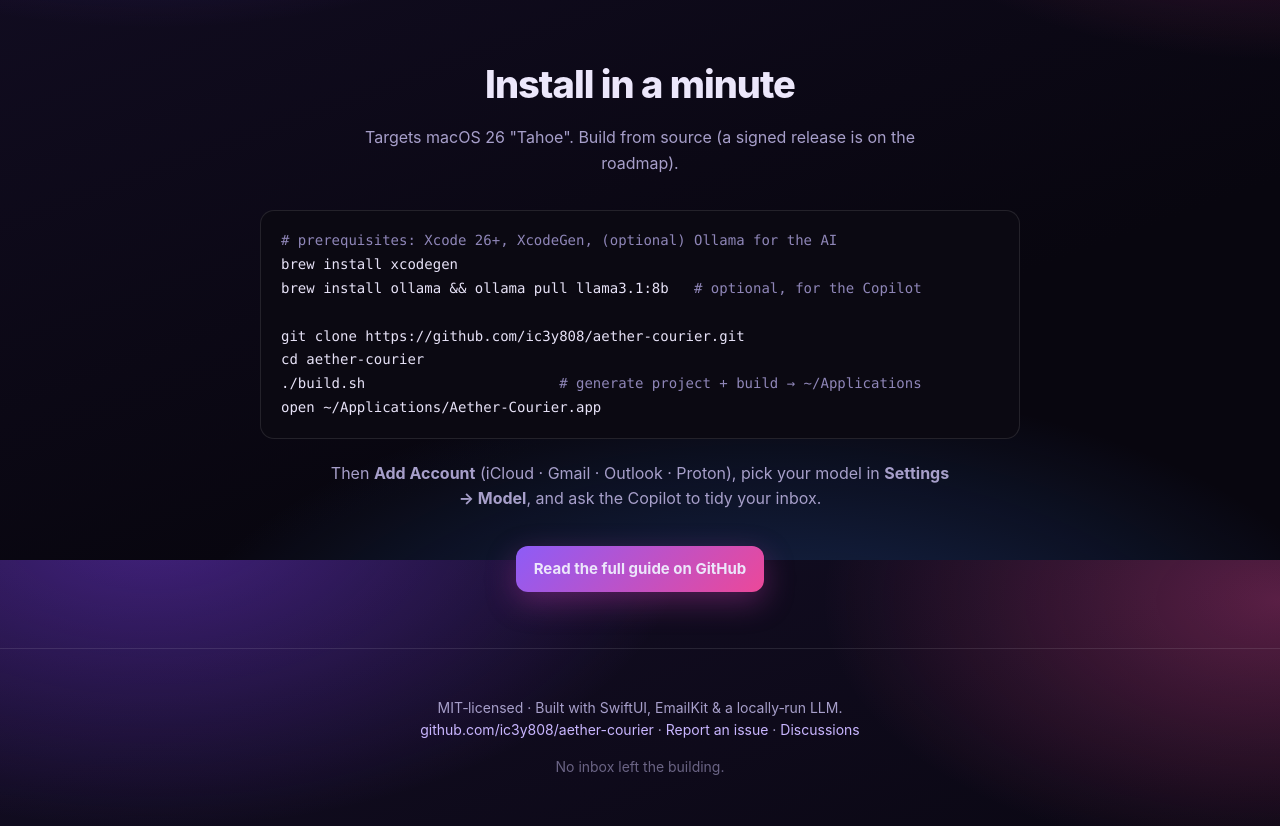
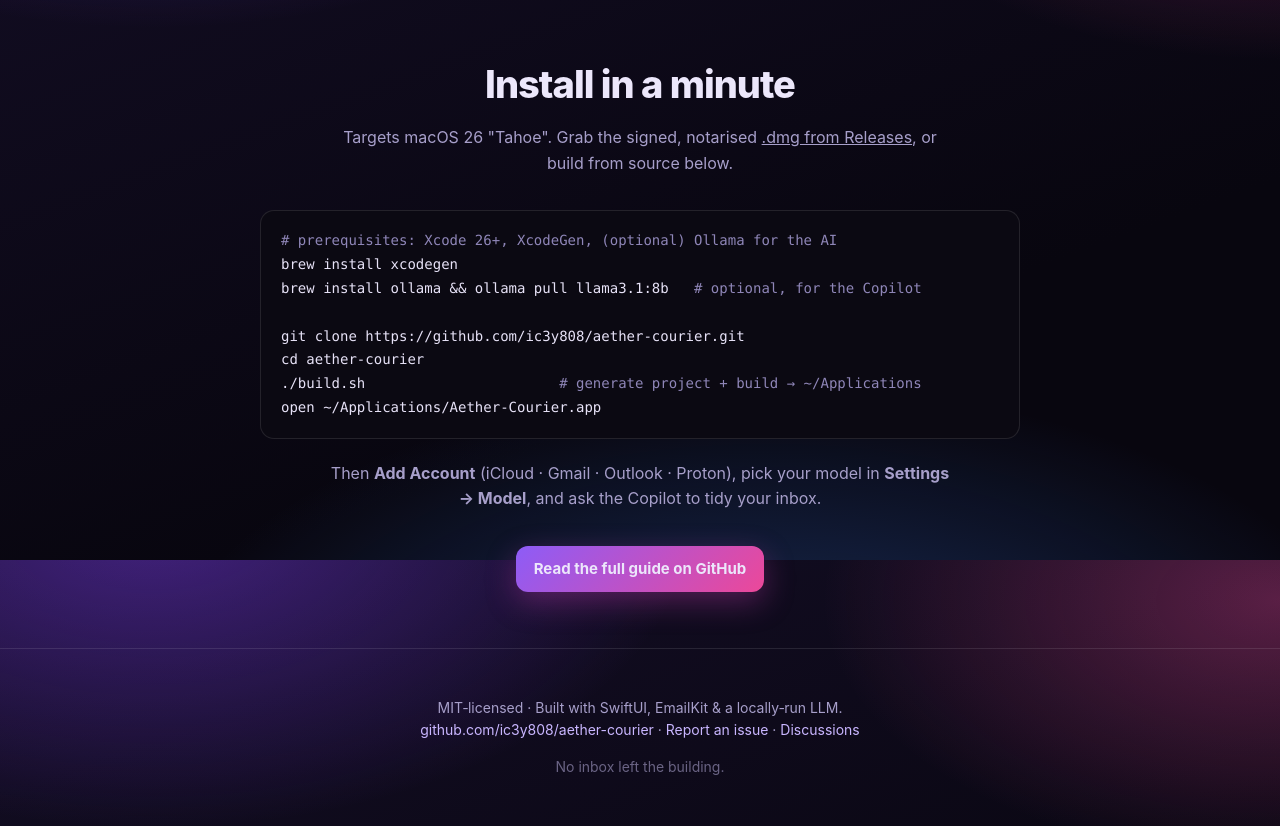
Before and after one commit to ic3y808/aether-courier, a plain HTML site: page docs/index.html in a window 1280 px wide. Shown: the part 2640-3466 px from the top of the page. Drawn offline with Linux system fonts and the light colour scheme.

Commit message:
docs: retire the README roadmap into tracked issues; check off launch checklist
- Future features moved to labeled 'roadmap' issues (#1–#5); README now links
  the tracker instead of a stale checkbox list.
- Landing page install line: point at the signed .dmg (no longer 'on the roadmap').
- MARKETING launch checklist: mark screenshots / signed dmg / Discussions /
  Pages done; only the demo GIF remains.

```diff
--- a/docs/index.html
+++ b/docs/index.html
@@ -159,7 +159,7 @@
 
   <section id="install">
     <h2>Install in a minute</h2>
-    <p class="sub">Targets macOS 26 "Tahoe". Build from source (a signed release is on the roadmap).</p>
+    <p class="sub">Targets macOS 26 "Tahoe". Grab the signed, notarised <a href="https://github.com/ic3y808/aether-courier/releases/latest">.dmg from Releases</a>, or build from source below.</p>
     <div class="steps">
       <pre><span class="c"># prerequisites: Xcode 26+, XcodeGen, (optional) Ollama for the AI</span>
 brew install xcodegen
```
Also changed, not shown: 2 other files.
